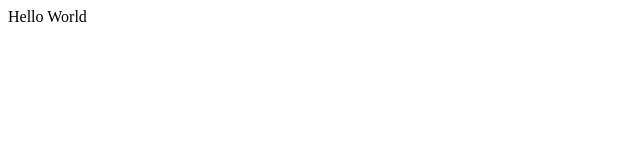
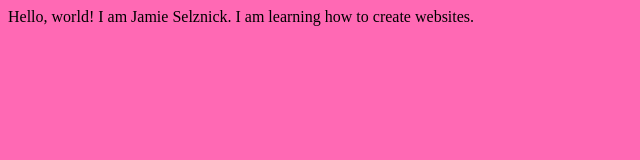
Before and after one commit to jaymeraye/jamieselznick.github.io, a plain HTML site: page index.html in a window 1280 px wide. Shown: the whole page, without its empty margins (0-640 px from the left). Drawn offline with Linux system fonts and the light colour scheme.

Commit message:
Add files via upload

```diff
--- a/index.html
+++ b/index.html
@@ -1,10 +1,12 @@
 <!DOCTYPE html>
 <html lang="en">
 <head>
-<title>My First HTML5 Web Page</title>
-<meta charset="utf-8">
+    <meta charset="UTF-8">
+    <meta name="viewport" content="width=device-width, initial-scale=1.0">
+    <title>Jamie's First Website</title>
+    <link rel="stylesheet" href="styles.css">
 </head>
 <body>
-Hello World
+    Hello, world! I am Jamie Selznick. I am learning how to create websites.
 </body>
 </html>
--- /dev/null
+++ b/styles.css
@@ -0,0 +1,3 @@
+body {
+    background-color: hotpink;
+}
```
